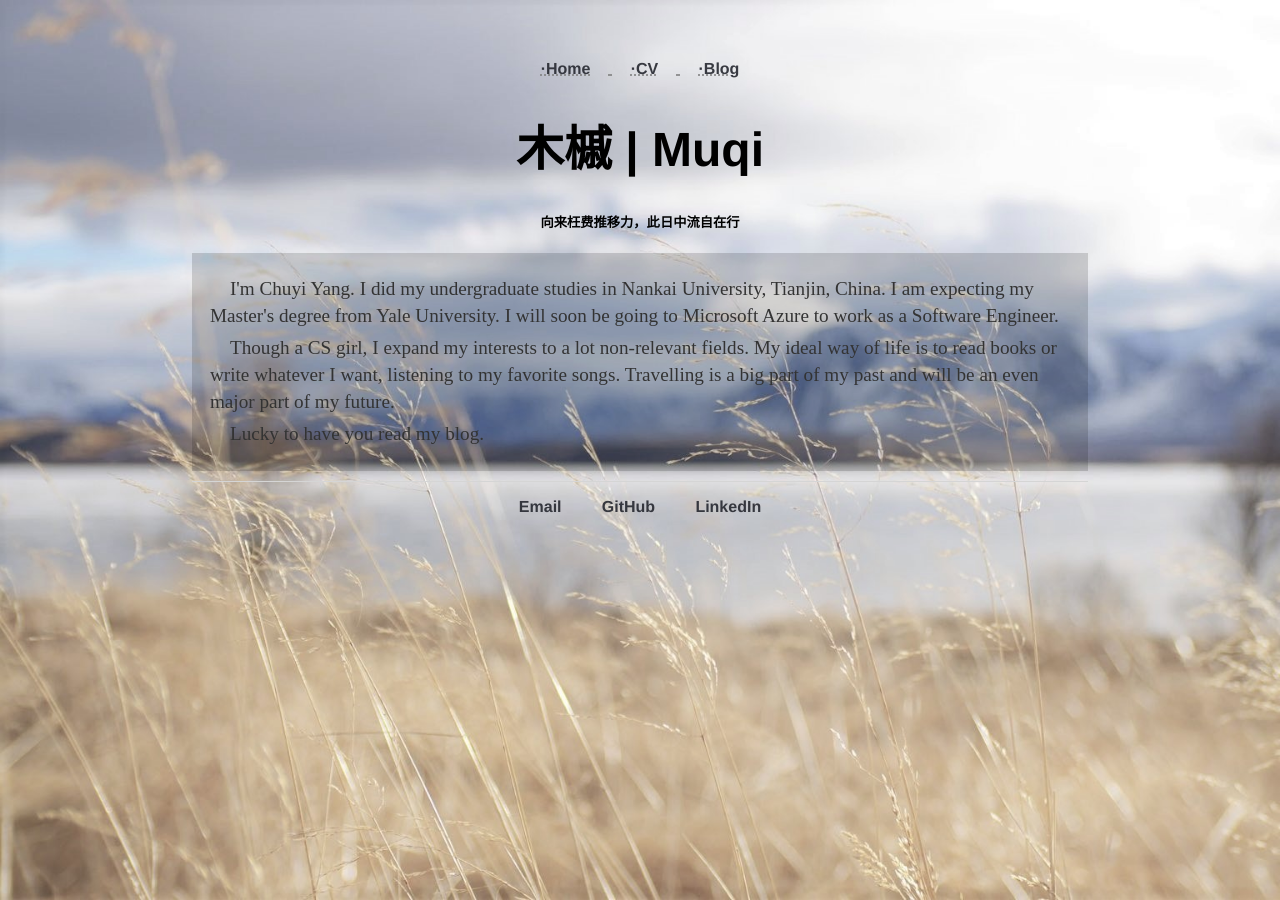
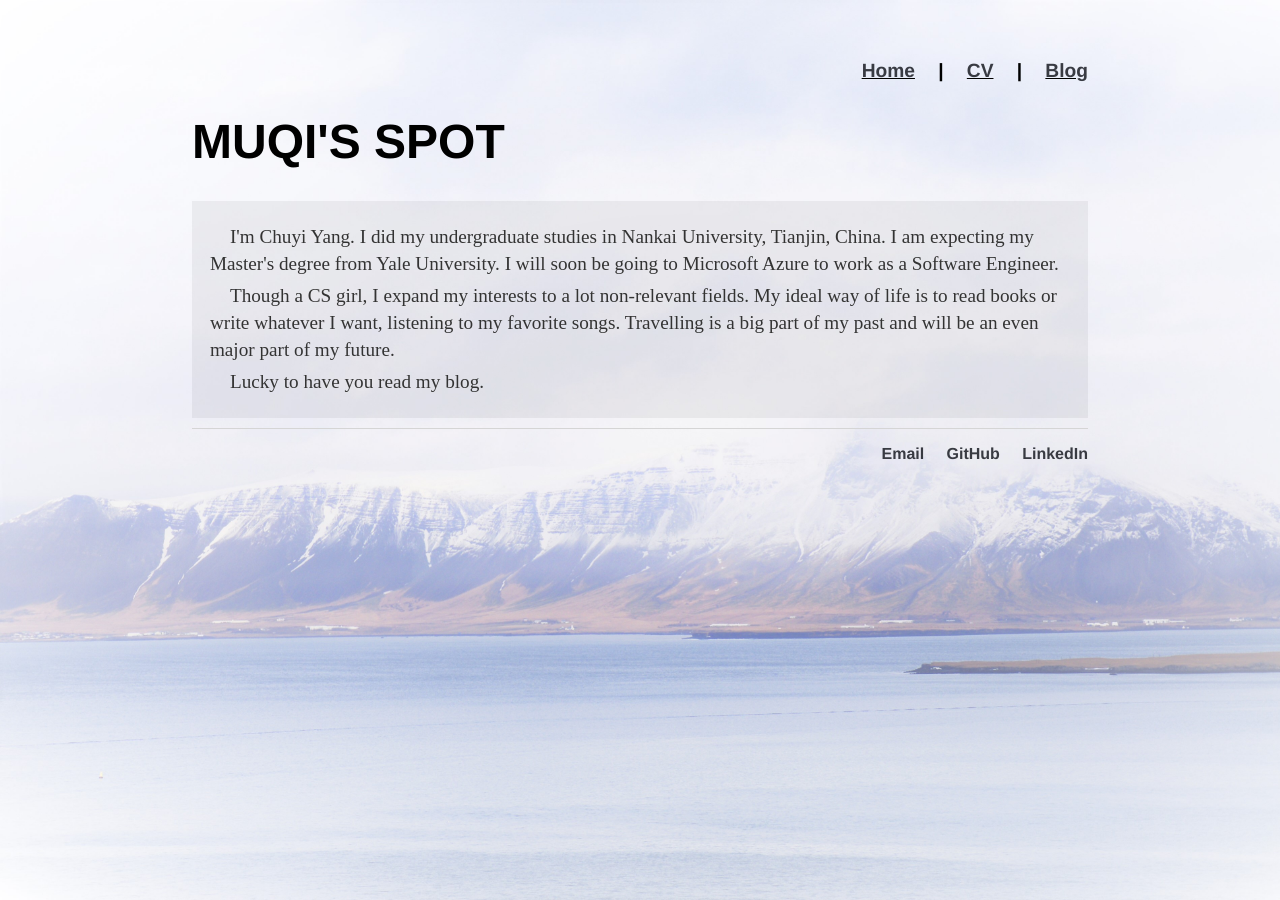
Before and after one commit to MuqiX/MuqiX.github.io, a Jekyll site: the page built from index.html, in a window 1280 px wide. Built offline with Jekyll 4.4.1, drawn with Linux system fonts in a browser that asks for light colours.

Commit message:
big change to bkg and layout

```diff
--- a/_layouts/default.html
+++ b/_layouts/default.html
@@ -6,13 +6,19 @@
 			<link rel="stylesheet" type="text/css" href="/css/main.css">
 		</head>
 		<body>
+
 			<nav>
 	    		<ul>
-	        		<li><a href="/">·Home</a></li>
-	        		<li><a href="/resource/Resume_Chuyi Yang.pdf">·CV</a></li>
-	        		<li><a href="/blog">·Blog</a></li>
+					<li class="true"><a href="/">Home</a></li>
+					<li>|</li>
+					<li class="true"><a href="/resource/Resume_Chuyi Yang.pdf">CV</a></li>
+					<li>|</li>
+	        		<li class="true"><a href="/blog">Blog</a></li>
 	    		</ul>
 			</nav>
+
+			<h1>MUQI'S SPOT</h1>
+
 			<div class="container">
 
 			{{ content }}
--- a/blog/index.html
+++ b/blog/index.html
@@ -2,7 +2,6 @@
 layout: default
 title: Muqi's Blog
 ---
-	<h1>{{ page.title }}</h1>
 	<ul class="posts">
 
 	  {% for post in site.posts %}
--- a/css/main.css
+++ b/css/main.css
@@ -1,7 +1,7 @@
 body {
     margin: 60px auto;
     width: 70%;
-    background-image: url("/image/header.jpg");
+    background-image: url("/image/bkg.JPG");
     background-attachment: fixed;
     background-repeat: no-repeat;
     background-size: cover;
@@ -10,21 +10,23 @@ nav ul {
     font-family:'Helvetica', 'Arial', 'Sans-Serif';
     padding: 0px;
     list-style: none;
+    font-size: 1.2em;
     font-weight: bold;
-    text-align: center;
-    text-decoration: underline dotted gray;
+    text-align: right;
 }
 footer ul {
     font-family:'Helvetica', 'Arial', 'Sans-Serif';
     padding: 0px;
     list-style: none;
     font-weight: bold;
-    text-align: center;
+    text-align: right;
 }
 nav ul li, footer ul li {
     display: inline;
     margin-left: 2%;
-    margin-right: 2%;
+}
+nav ul li.true {
+    text-decoration: underline;
 }
 
 a {
@@ -39,14 +41,13 @@ a:hover {
 h1 {
     font-size: 3em;
     font-family:'Helvetica', 'Arial', 'Sans-Serif';
-    text-align: center;
 }
 h2 {
     font-family:'Helvetica', 'Arial', 'Sans-Serif';
     text-align: center;
 }
 h5{
-    text-align: center;
+    text-align: left;
 }
 p {
     font-size: 1.2em;
@@ -65,21 +66,9 @@ ul.posts {
     font-size: 1.2em;
 }
 
-ul.posts li {
-    list-style: none;
-}
 
-hr {
-    width: 300px;
-    height: 2px;
-    background-color:rgba(0,0,0,0);
-    border: 0 none;
-    margin-top: 15px;
-    margin-bottom:15px;
-}
-
-div.intro {
-    background-color:rgba(0,0,0,0.15);
+div.blurb {
+    background-color:rgba(0,0,0,0.05);
     padding: 2%;
     text-indent:20px;
     margin-bottom: 10px;
@@ -87,10 +76,14 @@ div.intro {
 
 div.post{
     font-size: 1.1em;
-    background-color:rgba(0,0,0,0.15);
+    background-color:rgba(0,0,0,0.05);
     padding: 2%;
     text-indent:40px;
     margin-bottom: 10px;
+}
+
+div.header{
+    display: inline;
 }
 
 p.meta {
--- a/index.html
+++ b/index.html
@@ -3,11 +3,6 @@ layout: default
 title: Muqi's Spot.
 ---
 <div class="blurb">
-	<h1>木槭 | Muqi</h1>
-	<h5>
-			向来枉费推移力，此日中流自在行
-	</h5>
-	<div class="intro">
 	<p>
 		I'm Chuyi Yang. I did my undergraduate studies in Nankai University, Tianjin, China. I am expecting my Master's degree from Yale University.
 		I will soon be going to Microsoft Azure to work as a Software Engineer.
@@ -19,5 +14,4 @@ title: Muqi's Spot.
 	<p>
 		Lucky to have you read my blog.
 	</p>
-	</div>
 </div><!-- /.blurb -->
```
Also changed, not shown: image/bkg.JPG (added). Lines whose indentation alone changed are shown as unchanged.
